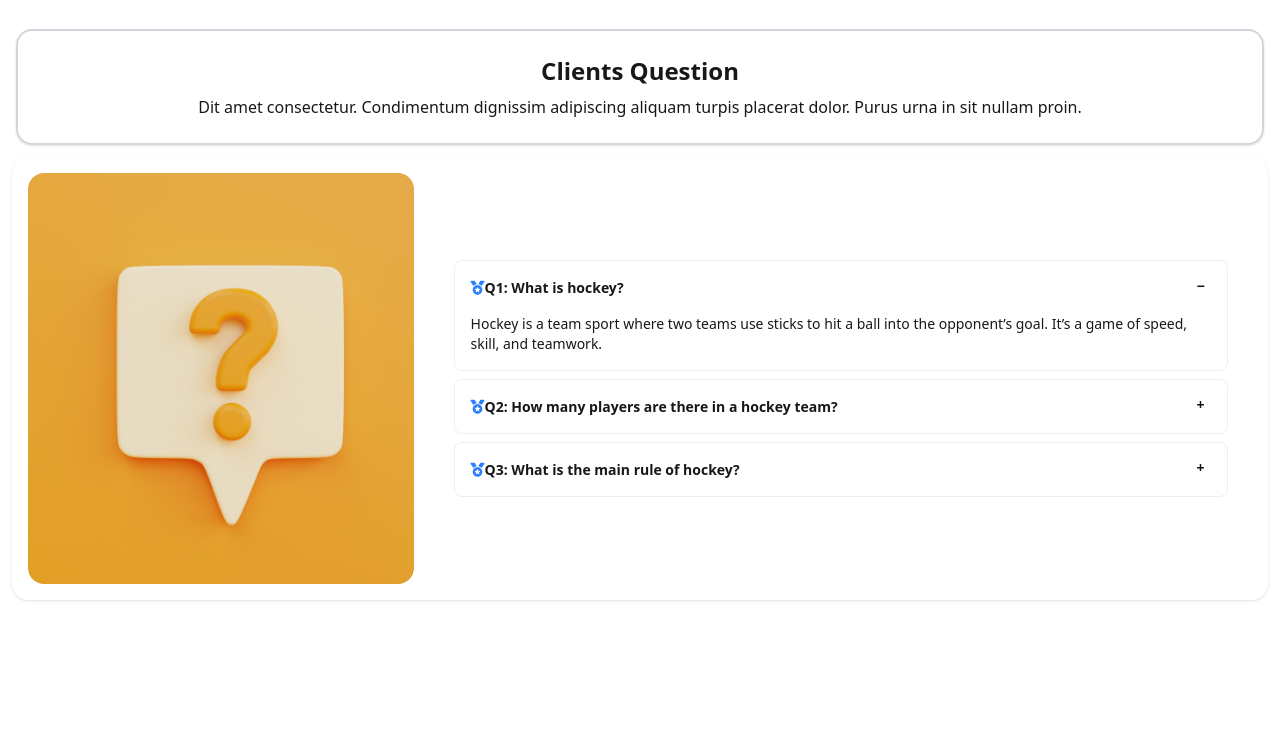
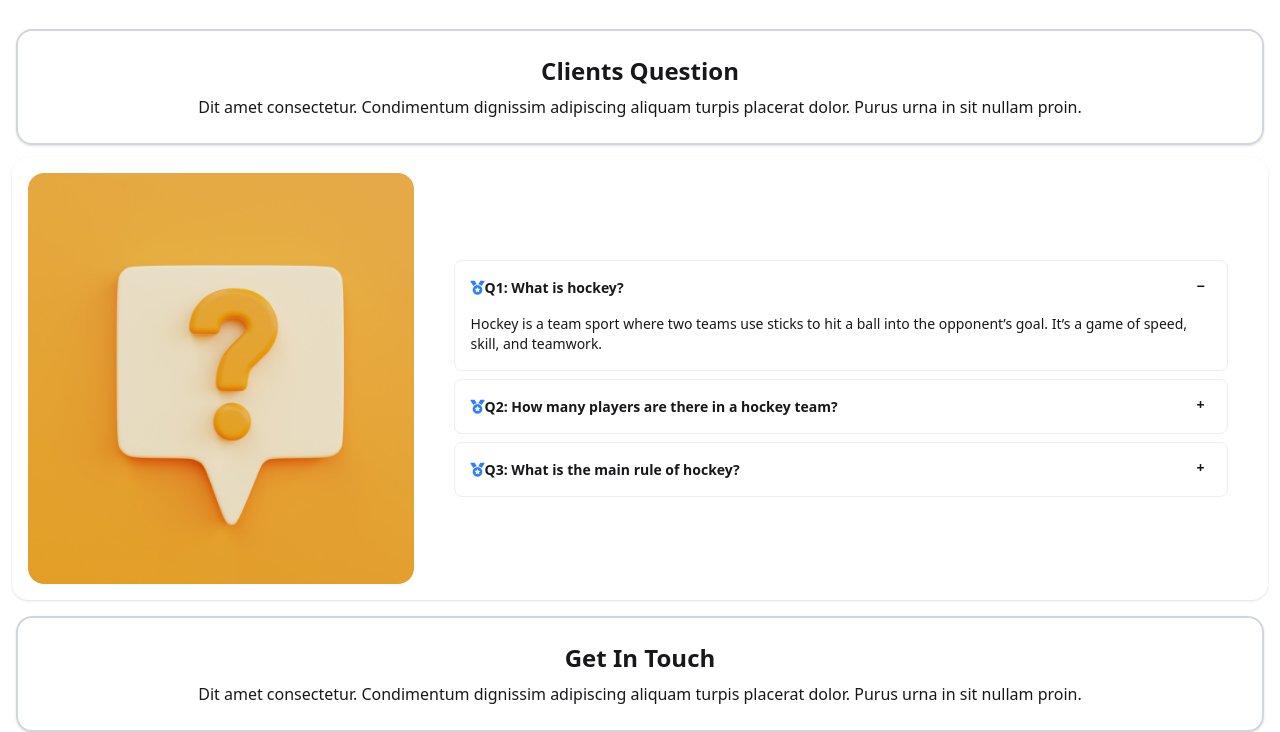
Before and after one commit to fahmidaoyshi/Hockey, a plain HTML site: page index.html in a window 1280 px wide. Shown: the part 2685-3417 px from the top of the page. Before the commit the page ends 3297 px from the top, so only its background shows below. Drawn offline with nearby package versions, Linux system fonts and the light colour scheme.

Commit message:
get in touch

```diff
--- a/index.html
+++ b/index.html
@@ -374,5 +374,12 @@
 </div>
       </div>
      </section>
+     <!-- Get IN Touch -->
+    <section>
+      <div class="mt-4 mx-4 rounded-2xl p-4 text-center border-solid border-2 border-gray-300 shadow-sm">
+        <h1 class="text-2xl font-bold m-2">Get In Touch</h1>
+        <p class="text-base m-2">Dit amet consectetur. Condimentum dignissim adipiscing aliquam turpis placerat dolor. Purus urna in sit nullam proin.</p>
+      </div>
+    </section>
   </body>
 </html>
```
